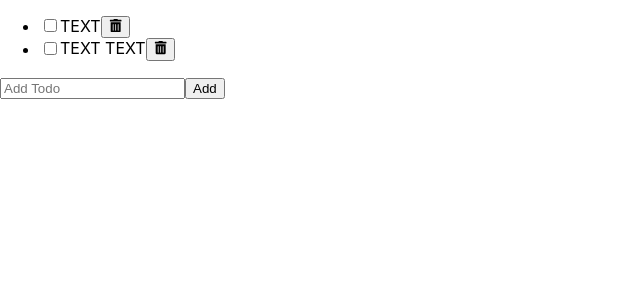
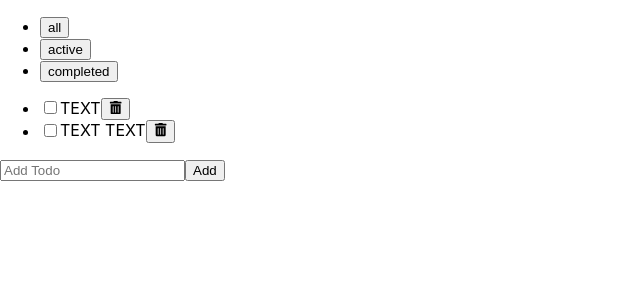
Before and after one commit to junghyun-josh-kim/react-todo, a React (Create React App) app: page / in a window 1280 px wide. Shown: the top 300 px of the page, without its empty margins (0-640 px from the left). Built offline with nearby package versions, Linux system fonts and the light colour scheme.

Commit message:
Filter: all, active, completed

```diff
--- a/src/App.js
+++ b/src/App.js
@@ -1,10 +1,16 @@
+import { useState } from 'react';
 import './App.css';
+import Header from './components/Header/Header';
 import TodoList from './components/TodoList/TodoList';
 
+const filters = ['all', 'active', 'completed'];
+
 function App() {
+  const [filter, setFilter] = useState(filters[0]);
   return (
     <div>
-      <TodoList />
+      <Header filters={filters} filter={filter} onFilterChange={setFilter} />
+      <TodoList filter={filter} />
     </div>
   );
 }
--- /dev/null
+++ b/src/components/Header/Header.jsx
@@ -0,0 +1,23 @@
+function Header({ filters, filter, onFilterChange }) {
+  return (
+    <header>
+      <ul>
+        {filters.map((value, index) => {
+          return (
+            <li key={index}>
+              <button
+                onClick={() => {
+                  onFilterChange(value);
+                }}
+              >
+                {value}
+              </button>
+            </li>
+          );
+        })}
+      </ul>
+    </header>
+  );
+}
+
+export default Header;
--- a/src/components/TodoList/TodoList.jsx
+++ b/src/components/TodoList/TodoList.jsx
@@ -2,7 +2,7 @@
 import AddTodo from '../AddTodo/AddTodo';
 import Todo from '../Todo/Todo';
 
-function TodoList() {
+function TodoList({ filter }) {
   const [todos, setTodos] = useState([
     { id: '0', text: 'TEXT', status: 'active' },
     { id: '1', text: 'TEXT TEXT', status: 'active' },
@@ -12,11 +12,12 @@
     setTodos(todos.map((t) => (t.id === updated.id ? updated : t)));
   const handleDelete = (deleted) =>
     setTodos(todos.filter((t) => t.id !== deleted.id));
+  const filtered = getFilteredItems(todos, filter);
 
   return (
     <section>
       <ul>
-        {todos.map((item) => (
+        {filtered.map((item) => (
           <Todo
             key={item.id}
             todo={item}
@@ -30,4 +31,11 @@
   );
 }
 
+function getFilteredItems(todos, filter) {
+  if (filter === 'all') {
+    return todos;
+  }
+  return todos.filter((todo) => todo.status === filter);
+}
+
 export default TodoList;
```
